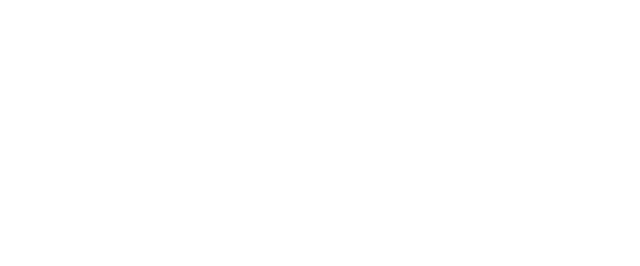
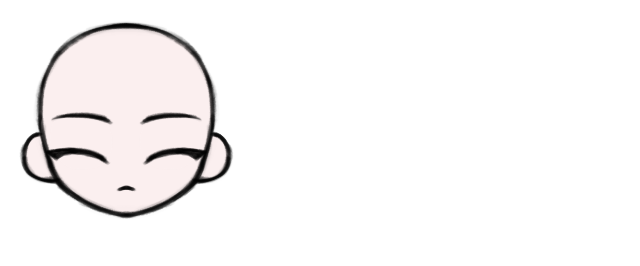
Before and after one commit to hanj33/EST_FE2_animation, a plain HTML site: page index.html in a window 1280 px wide. Shown: the whole page, without its empty margins (0-640 px from the left). Drawn offline with Linux system fonts and the light colour scheme.

Commit message:
눈 깜박임

```diff
--- a/index.html
+++ b/index.html
@@ -6,8 +6,52 @@
     <title>천하제일애니메이션</title>
     <style>
       .chara {
-        width: 400px;
-        height: 600px;
+        width: 235px;
+        height: 235px;
+
+        display: inline-block;
+        position: relative;
+      }
+      div img {
+        position: absolute;
+      }
+      /* --------------- 얼굴 --------------- */
+      /* --------------- 눈 --------------- */
+      @keyframes eye-top-blink {
+        50% {
+          transform: translate(0, 20px);
+        }
+        100% {
+          transform: translate(0, 0);
+        }
+      }
+      @keyframes eye-under-blink {
+        50% {
+          transform: translate(0, -9px);
+        }
+        100% {
+          transform: translate(0, 0);
+        }
+      }
+      div .eye {
+        position: absolute;
+
+        z-index: 1000;
+      }
+      div .eye .eye_top {
+        animation-name: eye-top-blink;
+        animation-duration: 2s;
+        animation-iteration-count: infinite;
+        animation-timing-function: cubic-bezier(0.77, 0, 0.29, 0.98);
+      }
+      div .eye .eye_under {
+        animation-name: eye-under-blink;
+        animation-duration: 2s;
+        animation-iteration-count: infinite;
+        animation-timing-function: cubic-bezier(0.77, 0, 0.29, 0.98);
+      }
+      .mouth {
+        z-index: 900;
       }
     </style>
   </head>
@@ -16,8 +60,14 @@
       <div class="head">
         <div class="face">
           <div class="eye">
-            <img src="" alt="" />
+            <img src="src/001_01 흰자.png" alt="" class="eye eye_back" />
+            <img src="src/001_01 눈동자.png" alt="" class="eye eyeball" />
+            <img src="src/001_01 눈아래.png" alt="" class="eye eye_under" />
+            <img src="src/001_01 눈위.png" alt="" class="eye eye_top" />
+            <img src="src/001_01 눈썹.png" alt="" class="eye eyebrow" />
           </div>
+          <img src="src/001_01 입.png" alt="" class="face mouth" />
+          <img src="src/001 얼굴.png" alt="" />
         </div>
       </div>
     </div>
```
